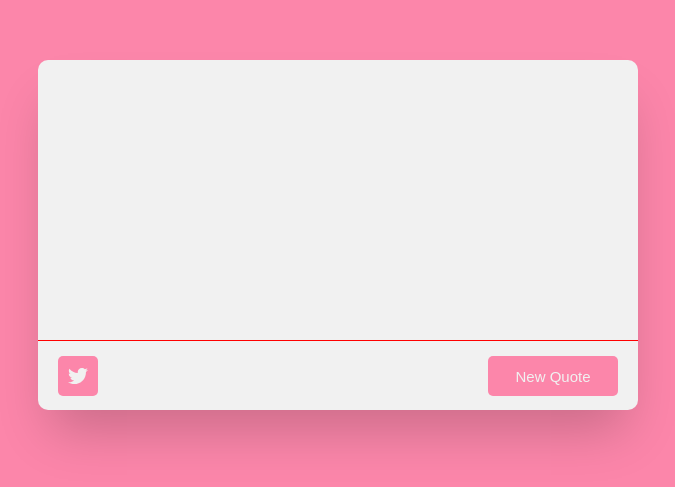
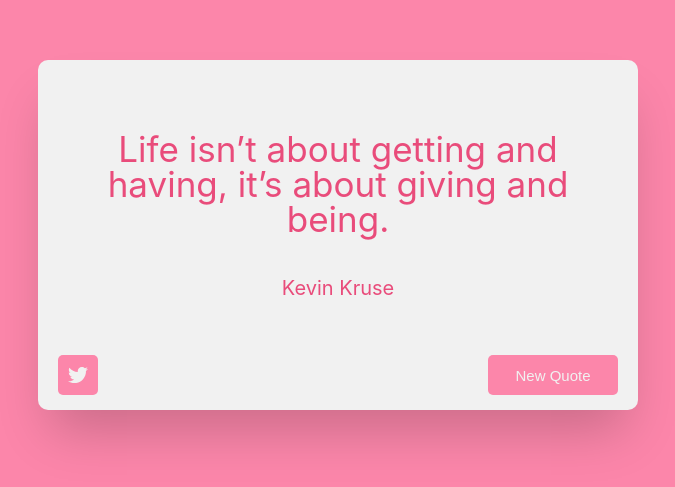
Before and after one commit to ruairidhflint/fcc-quote-generator, a React (Create React App) app: page / in a window 1280 px wide. Shown: the part 133-620 px from the top of the page, without its empty margins (302-977 px from the left). Built offline with nearby package versions, Linux system fonts and the light colour scheme.

Commit message:
Whole app basic stylign complete

```diff
--- a/src/Components/Buttons.js
+++ b/src/Components/Buttons.js
@@ -4,7 +4,7 @@ import { faTwitter } from '@fortawesome/free-brands-svg-icons';
 
 function Buttons() {
     return(
-        <div class="buttons">
+        <div className="buttons">
             <a href='https://twitter.com/intent/tweet' id="tweet-quote"><FontAwesomeIcon icon={faTwitter}/></a>
             <button id="new-quote">New Quote</button>
 
--- a/src/Components/QuoteDisplay.js
+++ b/src/Components/QuoteDisplay.js
@@ -2,9 +2,9 @@ import React from 'react';
 
 function QuoteDisplay({ quote, author }) {
   return (
-    <div class="quote-display">
-      {/* <h1 id="text">{quote}</h1> */}
-      {/* <h2 id="author">{author}</h2> */}
+    <div className="quote-display">
+      <h1 id="text">{quote}</h1>
+      <h2 id="author">{author}</h2>
     </div>
   );
 }
--- a/src/Styles/_buttons.scss
+++ b/src/Styles/_buttons.scss
@@ -1,7 +1,6 @@
 .buttons {
   width: 100%;
   height: 20%;
-  border-top: 1px solid red;
   display: flex;
   justify-content: space-between;
   align-items: center;
--- a/src/Styles/_quoteDisplay.scss
+++ b/src/Styles/_quoteDisplay.scss
@@ -1,4 +1,23 @@
 .quote-display{
     width: 100%;
     height: 80%;
+    display: flex;
+    flex-direction: column;
+    align-items: center;
+    justify-content: space-evenly;
+
+    h1 {
+        width: 90%;
+        font-size: 3.5rem;
+        text-align: center;
+        color: $main;
+        margin-top: 3rem;
+    }
+
+    h2{
+        font-size: 2rem;
+        text-align: center;
+        color: $main;
+
+    };
 }
--- a/src/Styles/_variables.scss
+++ b/src/Styles/_variables.scss
@@ -1,4 +1,4 @@
 // Colors
-$darkBlue: #000133;
+$main: rgb(233, 76, 123);;
 $pink: #FC86AA;
 $lightGray: rgb(241, 241, 241);
```
